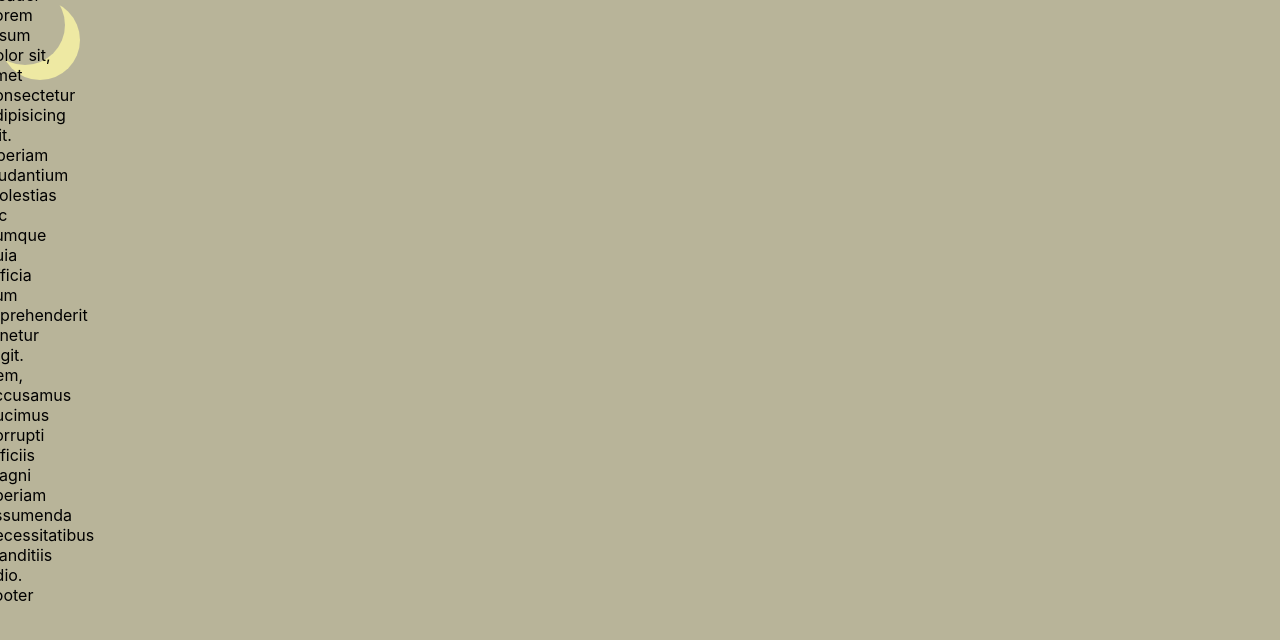
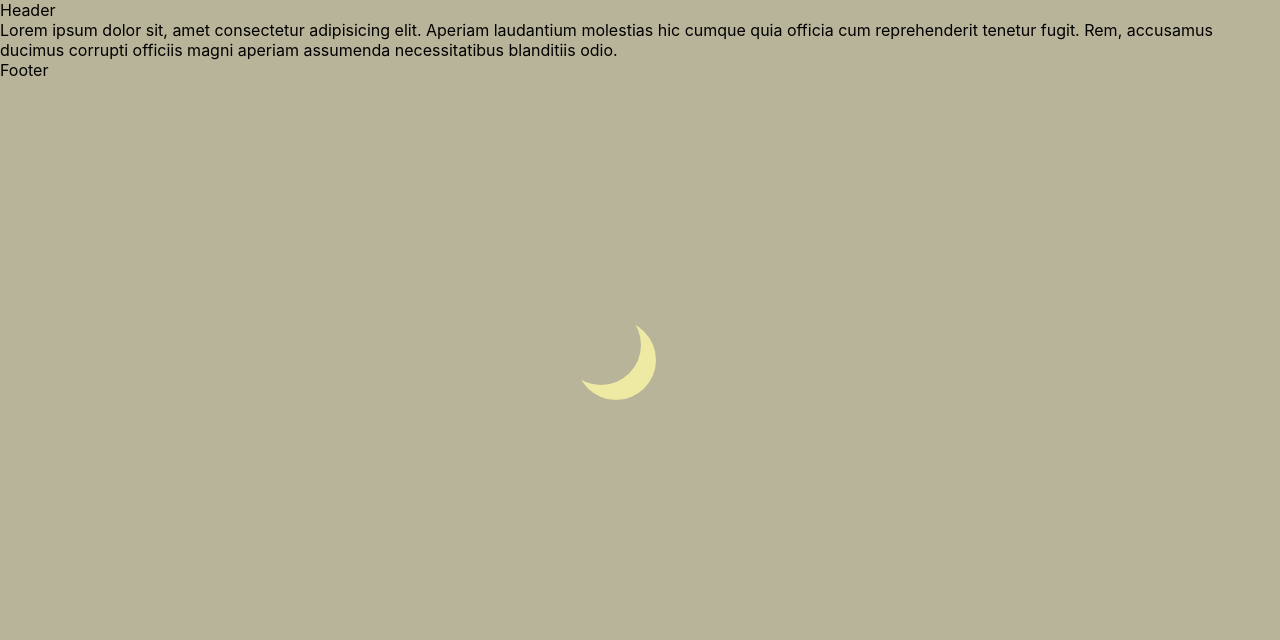
Before and after one commit to Pratyushg1312/Moonstone, a React (Create React App) app in the folder client/: page / in a window 1280 px wide. Shown: the top 640 px of the page. Built offline with nearby package versions, Linux system fonts and the light colour scheme.

Commit message:
background moon

```diff
--- a/client/src/App.js
+++ b/client/src/App.js
@@ -21,8 +21,9 @@ function App() {
   return (
     <div>
       {loading?
-      <div className='bgmoon'>
+      <div>
 
+        <div  className='bgmoon'></div>
       <Header/>
       <Routes>
           <Route exact path="/" element={<HomePage/>}/>
--- a/client/src/index.css
+++ b/client/src/index.css
@@ -12,12 +12,14 @@ code {
     monospace;
 }
 
+
 .bgmoon {
+  margin: 40vh 45% 40vh 45%;
   transform: translate(-15px, -15px);
   width: 80px;
   height: 80px;
   border-radius: 50%;
   box-shadow: 15px 15px 0 0 #eee9a3;
-  z-index: 100;
-  position: absolute;
+  position:fixed;
+  z-index:0;
 }
```
